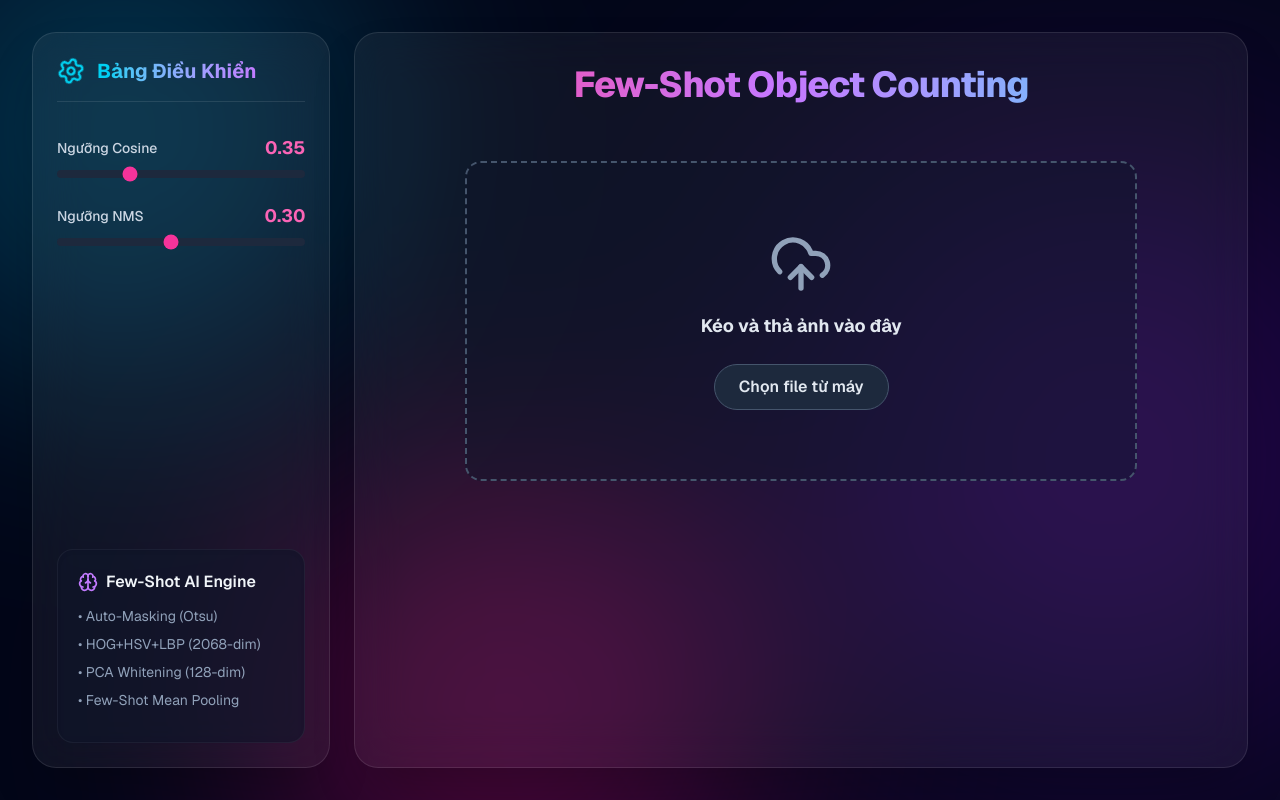
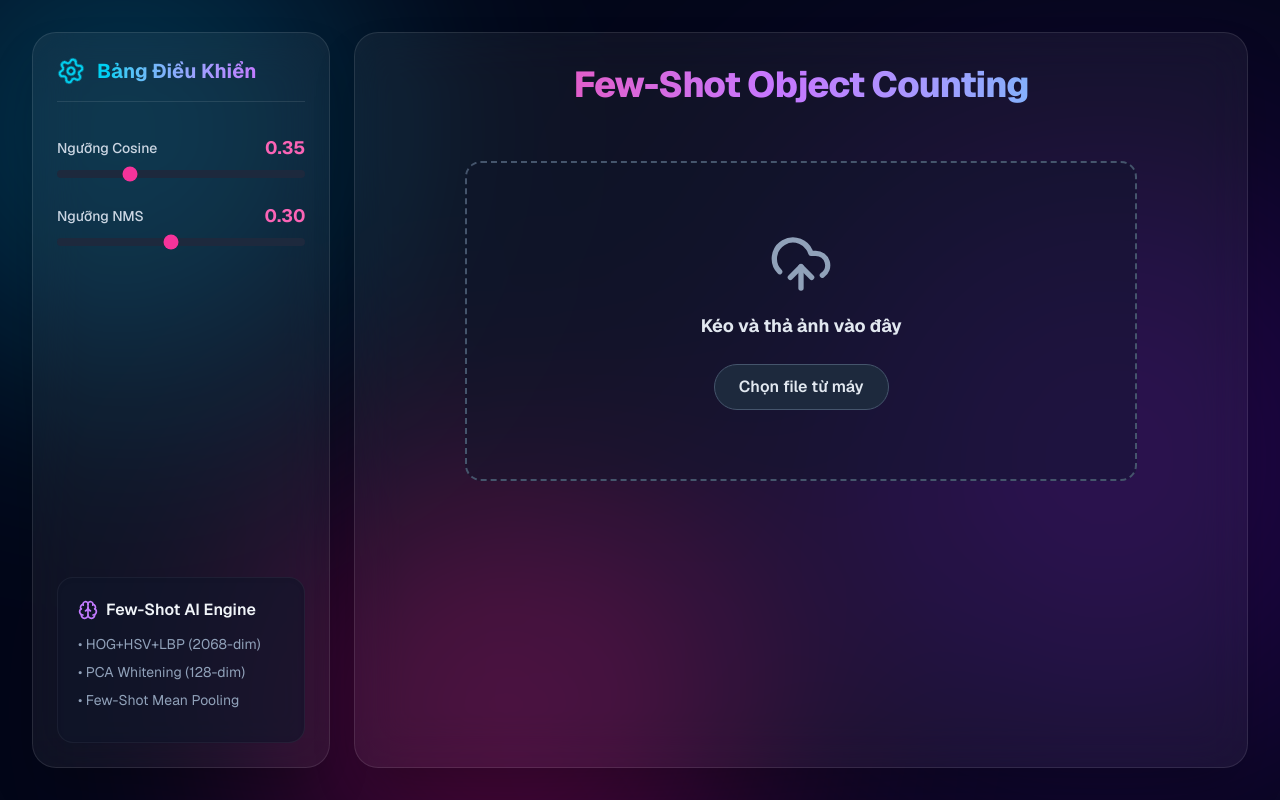
Before and after one commit to Quandinh030106/ZSC-using-MLP-w-Vector-Search, a Next.js app in the folder web_frontend/: page / in a window 1280 px wide. Built offline with nearby package versions, Linux system fonts and the light colour scheme.

Commit message:
Update page.js

```diff
--- a/web_frontend/src/app/page.js
+++ b/web_frontend/src/app/page.js
@@ -199,7 +199,6 @@ export default function ZeroShotCountingApp() {
             <h3 className="font-semibold text-slate-100">Few-Shot AI Engine</h3>
           </div>
           <ul className="text-sm text-slate-400 space-y-2 mb-3">
-            <li>• Auto-Masking (Otsu)</li>
             <li>• HOG+HSV+LBP (2068-dim)</li>
             <li>• PCA Whitening (128-dim)</li>
             <li>• Few-Shot Mean Pooling</li>
```
